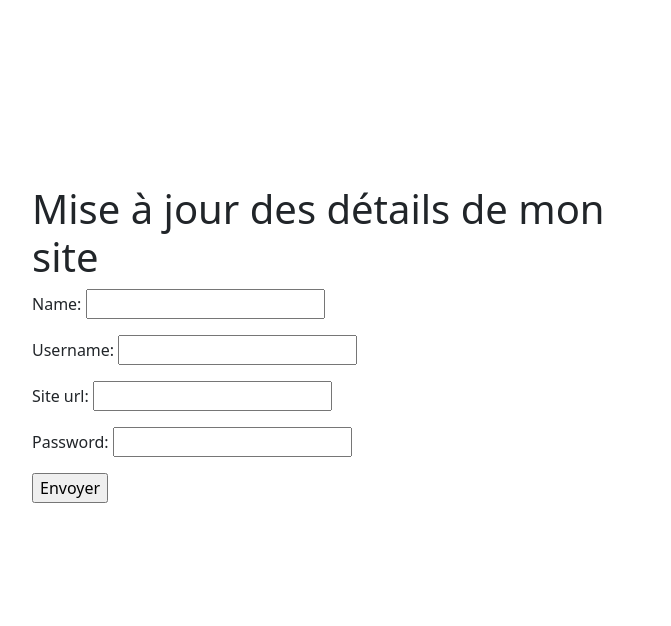
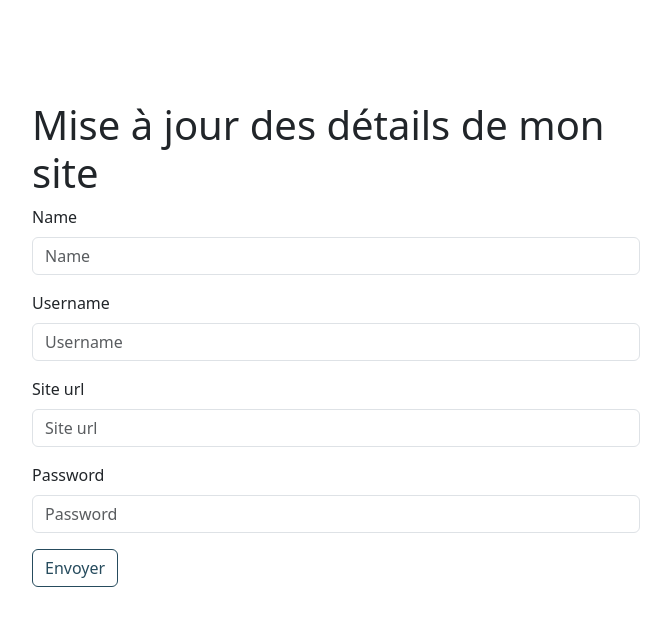
Before and after one commit to PerrineLVB/b3-c3-django-escalera-launay-pollet, a Django app: page /sites/update_site/1/ in a window 1280 px wide. Shown: the part 56-682 px from the top of the page, without its empty margins (304-975 px from the left). Run offline with Django 5.2, Linux system fonts and the light colour scheme; the visitor is signed in with stand-in values (Sample User, id 1); data that the repository does not hold is empty; some libraries are stand-ins or nearby versions.

Commit message:
fix bug urlfield

```diff
--- a/sites/forms.py
+++ b/sites/forms.py
@@ -3,7 +3,9 @@ from .models import Site
 
 
 class SiteForm(forms.ModelForm):
+    site_url = forms.URLField()
     password = forms.CharField(widget=forms.PasswordInput)
+
     class Meta:
         model = Site
         fields = '__all__'
--- a/sites/models.py
+++ b/sites/models.py
@@ -11,4 +11,4 @@ class Site(models.Model):
         return self.name
 
     def get_absolute_url(self):
-        return reverse('site_details', args=[str(self.id)])
+        return reverse('update_site', args=[str(self.pk)])
--- a/sites/templates/update_site.html
+++ b/sites/templates/update_site.html
@@ -1,11 +1,21 @@
 {% extends 'base.html' %}
+{# Load the tag library #}
+{% load bootstrap5 %}
+
+{# Load CSS and JavaScript #}
+{% bootstrap_css %}
+{% bootstrap_javascript %}
 
 {% block content %}
-<h1>Mise à jour des détails de mon site</h1>
+    <h1>Mise à jour des détails de mon site</h1>
 
   <form action="" method="post">
     {% csrf_token %}
-    {{ form.as_p }}
-    <input type="submit" value="Envoyer">
- </form>
+    {% bootstrap_form form %}
+    {% buttons %}
+        <button type="submit" class="btn btn-outline-primary">
+            Envoyer
+        </button>
+    {% endbuttons %}
+    </form>
 {% endblock %}
--- a/sites/views.py
+++ b/sites/views.py
@@ -4,9 +4,9 @@ from django.contrib.auth.decorators import login_required
 from django.shortcuts import render, redirect
 from django.http import HttpResponse
 
-from sites.forms import SiteForm
+from .forms import SiteForm
 # Create your views here.
-from sites.models import Site
+from .models import Site
 from django.contrib import messages
 
 
```
Also changed, not shown: sites/migrations/0003_alter_site_site_url.py (added), sites/migrations/0004_alter_site_site_url.py (added), sites/migrations/0005_site_url_test.py (added), sites/migrations/0006_remove_site_url_test.py (added).
